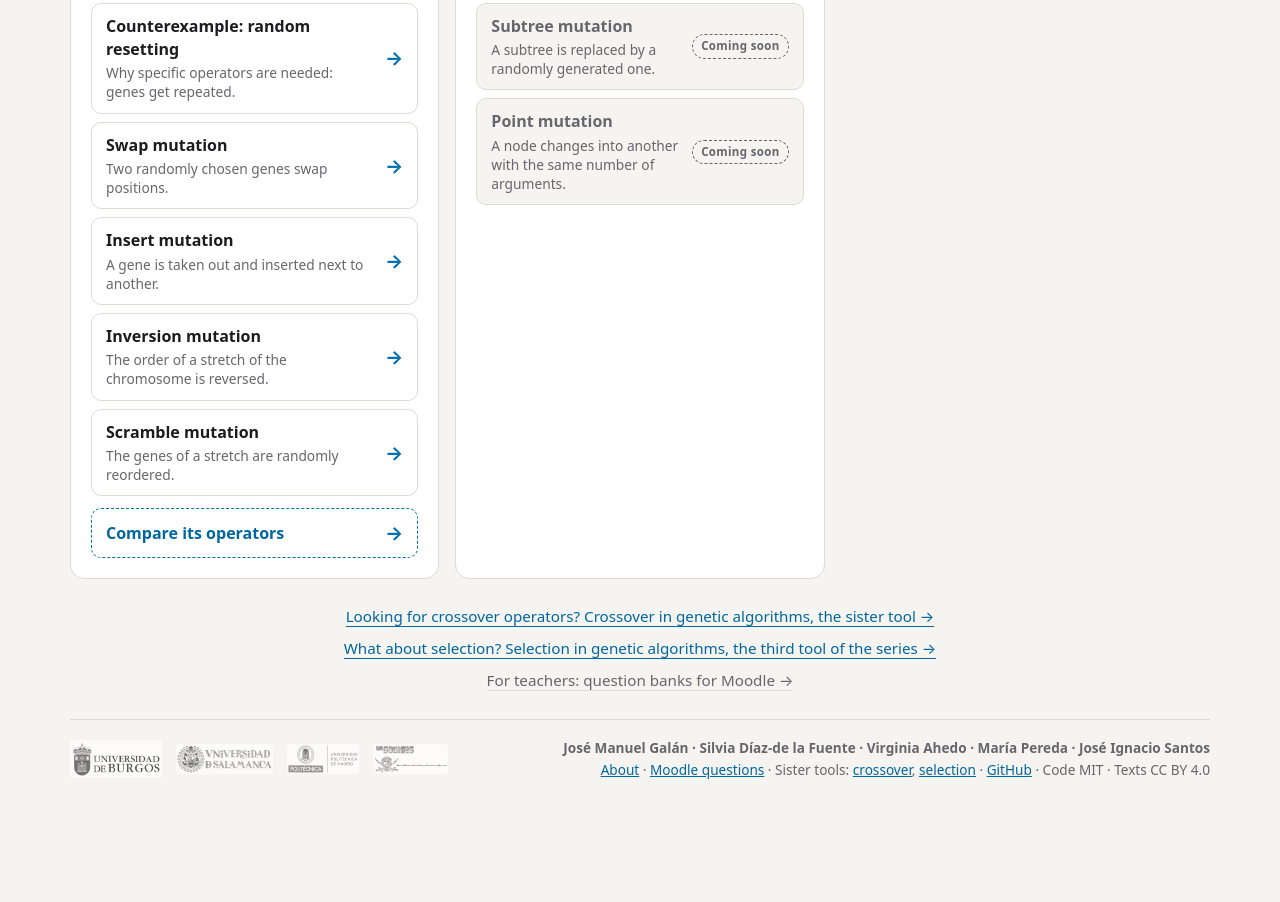
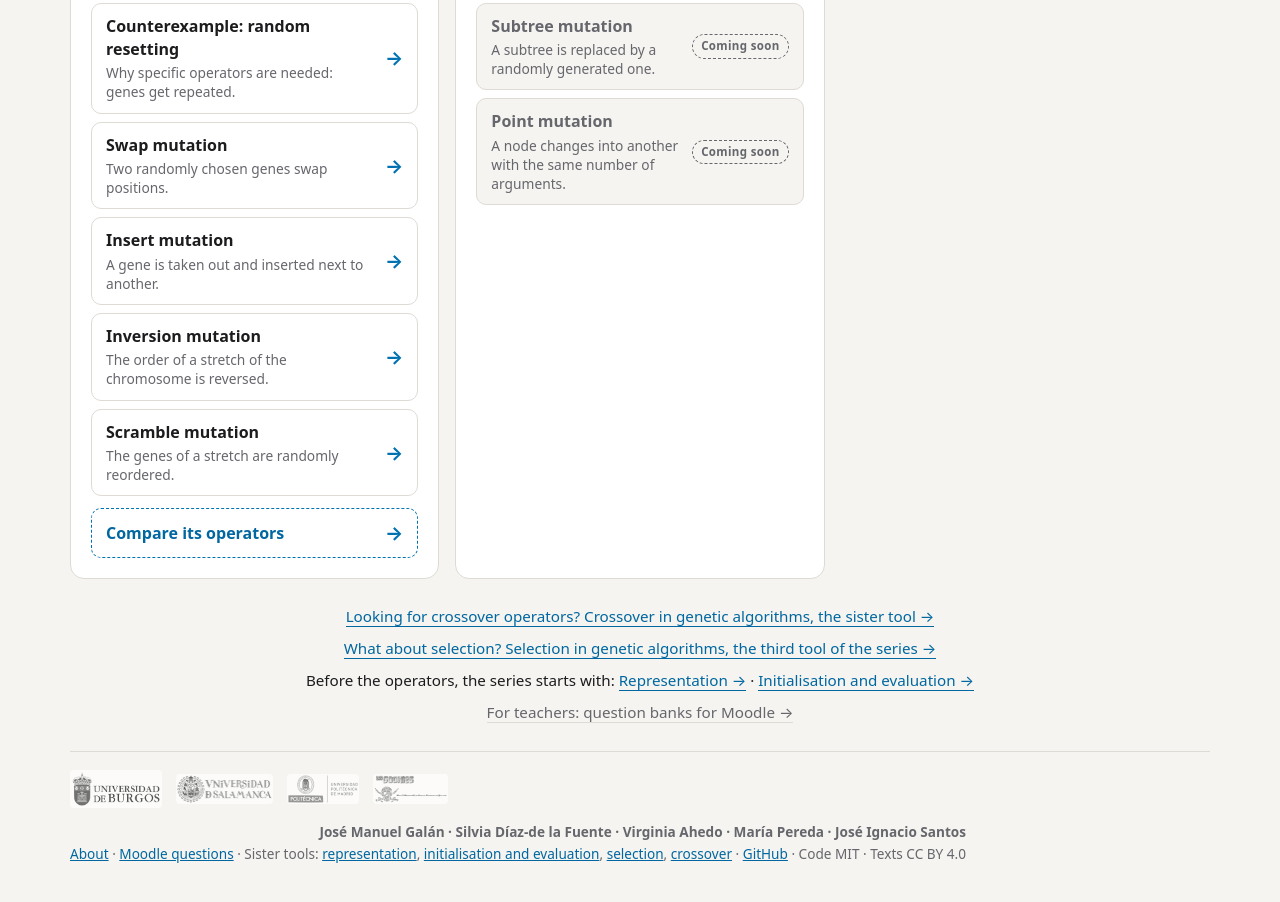
Before and after one commit to josemagalan/mutation-ga, a website with bundled scripts: page index.html in a window 1280 px wide. Shown: the part 1301-2203 px from the top of the page. Before the commit the page ends 2121 px from the top, so only its background shows below. Built offline with nearby package versions, Linux system fonts and the light colour scheme.

Commit message:
Enlaces a «Representación» e «Inicialización y evaluación»
La portada, el pie y «Acerca de» enlazan a las cinco herramientas de la
serie, en el orden del algoritmo y con el idioma de la página. Nueva prueba
tests/series.test.js.

Co-Authored-By: Claude Opus 5.5 <noreply@anthropic.com>
Claude-Session: https://claude.ai/code/session_0138e8eCc385wPuSeWdH6Qno

```diff
--- a/index.html
+++ b/index.html
@@ -30,6 +30,7 @@
       <div id="repGrid" class="rep-grid"></div>
       <p class="home-extra home-sister"><a href="https://josemagalan.github.io/crossover-ga/" id="sisterLink"><span data-i18n="sisterHomeLink">¿Buscas los operadores de cruce? Cruces en algoritmos genéticos, la herramienta hermana</span> <span aria-hidden="true">→</span></a></p>
       <p class="home-extra home-sister"><a href="https://josemagalan.github.io/selection-ga/" id="selectionLink"><span data-i18n="selectionHomeLink">¿Y la selección? Selección en algoritmos genéticos, la tercera herramienta de la serie</span> <span aria-hidden="true">→</span></a></p>
+      <p class="home-extra home-sister home-series"><span data-i18n="seriesStartLead">Antes de los operadores, la serie empieza por:</span> <a href="https://josemagalan.github.io/representation-ga/" id="representationLink"><span data-i18n="representationHomeLink">Representación</span> <span aria-hidden="true">→</span></a> · <a href="https://josemagalan.github.io/initialization-and-evaluation-ga/" id="initializationLink"><span data-i18n="initializationHomeLink">Inicialización y evaluación</span> <span aria-hidden="true">→</span></a></p>
       <p class="home-extra"><a href="#page=moodle" id="moodleLink"><span data-i18n="moodleHomeLink">Para profesorado: bancos de preguntas para Moodle</span> <span aria-hidden="true">→</span></a></p>
     </main>
 
--- a/js/about.js
+++ b/js/about.js
@@ -6,6 +6,11 @@
 
   const REPO = 'https://github.com/josemagalan/mutation-ga';
   const SELECTION = 'https://josemagalan.github.io/selection-ga/';
+  // Las dos herramientas que abren la serie, antes de los operadores
+  const SERIES = {
+    representation: 'https://josemagalan.github.io/representation-ga/',
+    initialization: 'https://josemagalan.github.io/initialization-and-evaluation-ga/',
+  };
   const SISTER = 'https://josemagalan.github.io/crossover-ga/';
 
   const authors = [
@@ -49,7 +54,12 @@
       thanks: 'Agradecemos al programa Claude for Science de Anthropic su apoyo al desarrollo de esta herramienta, que se ha realizado con la ayuda de Claude.',
       foot: 'Acerca de',
       footMoodle: 'Preguntas para Moodle',
+      sisterSeries: 'Antes de los operadores, la serie empieza por «Representación en algoritmos genéticos», que muestra cómo se codifican las soluciones, y por «Inicialización y evaluación en algoritmos genéticos», que muestra cómo se crea la población inicial y cómo se calcula su aptitud.',
+      sisterLinkRepresentation: 'Abrir «Representación en algoritmos genéticos»',
+      sisterLinkInitialization: 'Abrir «Inicialización y evaluación en algoritmos genéticos»',
       footSister: 'Herramientas hermanas:',
+      footRepresentation: 'representación',
+      footInitialization: 'inicialización y evaluación',
       footOther: 'cruces',
       footSelection: 'selección',
       footLicence: 'Código MIT · Textos CC BY 4.0',
@@ -73,7 +83,12 @@
       thanks: 'We thank Anthropic’s Claude for Science programme for supporting the development of this tool, which was built with the help of Claude.',
       foot: 'About',
       footMoodle: 'Moodle questions',
+      sisterSeries: 'Before the operators, the series starts with “Representation in genetic algorithms”, which shows how solutions are encoded, and “Initialisation and evaluation in genetic algorithms”, which shows how the initial population is created and how its fitness is computed.',
+      sisterLinkRepresentation: 'Open “Representation in genetic algorithms”',
+      sisterLinkInitialization: 'Open “Initialisation and evaluation in genetic algorithms”',
       footSister: 'Sister tools:',
+      footRepresentation: 'representation',
+      footInitialization: 'initialisation and evaluation',
       footOther: 'crossover',
       footSelection: 'selection',
       footLicence: 'Code MIT · Texts CC BY 4.0',
@@ -153,7 +168,17 @@
         s2.target = '_blank';
         s2.rel = 'noopener';
         p2.append(s2, document.createTextNode('.'));
-        return [p, p2];
+        const p3 = node('p', null, `${T.sisterSeries} `);
+        [['representation', T.sisterLinkRepresentation], ['initialization', T.sisterLinkInitialization]].forEach(([k, txt], i) => {
+          const s3 = node('a', null, txt);
+          s3.href = sisterUrl(lang, k);
+          s3.target = '_blank';
+          s3.rel = 'noopener';
+          if (i) p3.append(document.createTextNode(' · '));
+          p3.append(s3);
+        });
+        p3.append(document.createTextNode('.'));
+        return [p, p2, p3];
       })()),
       section(T.citeTitle, node('p', null, T.cite)),
       section(T.codeTitle, codeP),
@@ -161,7 +186,7 @@
     );
   }
 
-  function sisterUrl(lang, which) { return `${which === 'selection' ? SELECTION : SISTER}#lang=${lang}`; }
+  function sisterUrl(lang, which) { return `${which === 'selection' ? SELECTION : SERIES[which] || SISTER}#lang=${lang}`; }
 
   function renderFooter(container, lang) {
     const T = text[lang] || text.es;
@@ -178,7 +203,12 @@
     sister.href = sisterUrl(lang);
     const selection = node('a', null, T.footSelection);
     selection.href = sisterUrl(lang, 'selection');
-    links.append(about, document.createTextNode(' · '), moodle, document.createTextNode(` · ${T.footSister} `), sister, document.createTextNode(', '), selection, document.createTextNode(' · '), gh, document.createTextNode(` · ${T.footLicence}`));
+    const representation = node('a', null, T.footRepresentation);
+    representation.href = sisterUrl(lang, 'representation');
+    const initialization = node('a', null, T.footInitialization);
+    initialization.href = sisterUrl(lang, 'initialization');
+    // En el orden del algoritmo: representar, inicializar y evaluar, seleccionar y el otro operador de variación
+    links.append(about, document.createTextNode(' · '), moodle, document.createTextNode(` · ${T.footSister} `), representation, document.createTextNode(', '), initialization, document.createTextNode(', '), selection, document.createTextNode(', '), sister, document.createTextNode(' · '), gh, document.createTextNode(` · ${T.footLicence}`));
     info.append(links);
     container.replaceChildren(logoRow('site-foot-logos'), info);
   }
--- a/js/app.js
+++ b/js/app.js
@@ -719,6 +719,8 @@
     $('moodleLink').href = `#page=moodle&lang=${state.lang}`;
     $('sisterLink').href = G.about.sisterUrl(state.lang);
     $('selectionLink').href = G.about.sisterUrl(state.lang, 'selection');
+    $('representationLink').href = G.about.sisterUrl(state.lang, 'representation');
+    $('initializationLink').href = G.about.sisterUrl(state.lang, 'initialization');
     if (state.view === 'moodle') {
       document.title = `${G.moodlePage.text[state.lang].title} · ${t('brand')}`;
       G.moodlePage.renderMoodle(el.moodleBody, state.lang);
--- a/js/i18n.js
+++ b/js/i18n.js
@@ -126,6 +126,9 @@
       compareRefs_permutation: 'Para saber más: Talbi (2009), vecindarios de las permutaciones (capítulo 2) y mutación (apartado 3.3.2.2), y Eiben y Smith (2015), apartado 4.5.1, sobre qué información conserva cada mutación: posiciones, orden o adyacencias.',
       sisterHomeLink: '¿Buscas los operadores de cruce? Cruces en algoritmos genéticos, la herramienta hermana',
       selectionHomeLink: '¿Y la selección? Selección en algoritmos genéticos, la tercera herramienta de la serie',
+      seriesStartLead: 'Antes de los operadores, la serie empieza por:',
+      representationHomeLink: 'Representación',
+      initializationHomeLink: 'Inicialización y evaluación',
       moodleHomeLink: 'Para profesorado: bancos de preguntas para Moodle',
       practiceMode: 'Practicar',
       exitPractice: 'Salir de practicar',
@@ -300,6 +303,9 @@
       compareRefs_permutation: 'Further reading: Talbi (2009), permutation neighbourhoods (chapter 2) and mutation (section 3.3.2.2), and Eiben and Smith (2015), section 4.5.1, on what information each mutation keeps: positions, order or adjacencies.',
       sisterHomeLink: 'Looking for crossover operators? Crossover in genetic algorithms, the sister tool',
       selectionHomeLink: 'What about selection? Selection in genetic algorithms, the third tool of the series',
+      seriesStartLead: 'Before the operators, the series starts with:',
+      representationHomeLink: 'Representation',
+      initializationHomeLink: 'Initialisation and evaluation',
       moodleHomeLink: 'For teachers: question banks for Moodle',
       practiceMode: 'Practice',
       exitPractice: 'Leave practice',
```
Also changed, not shown: tests/series.test.js (added, +31 -0 lines).
